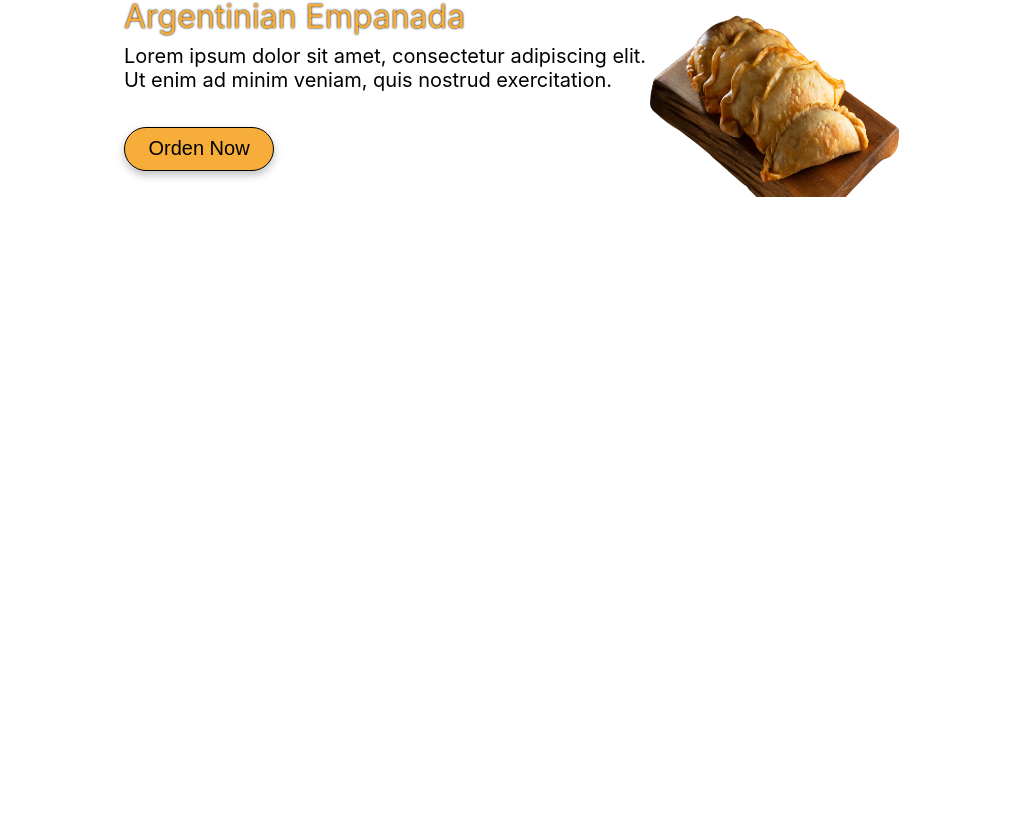
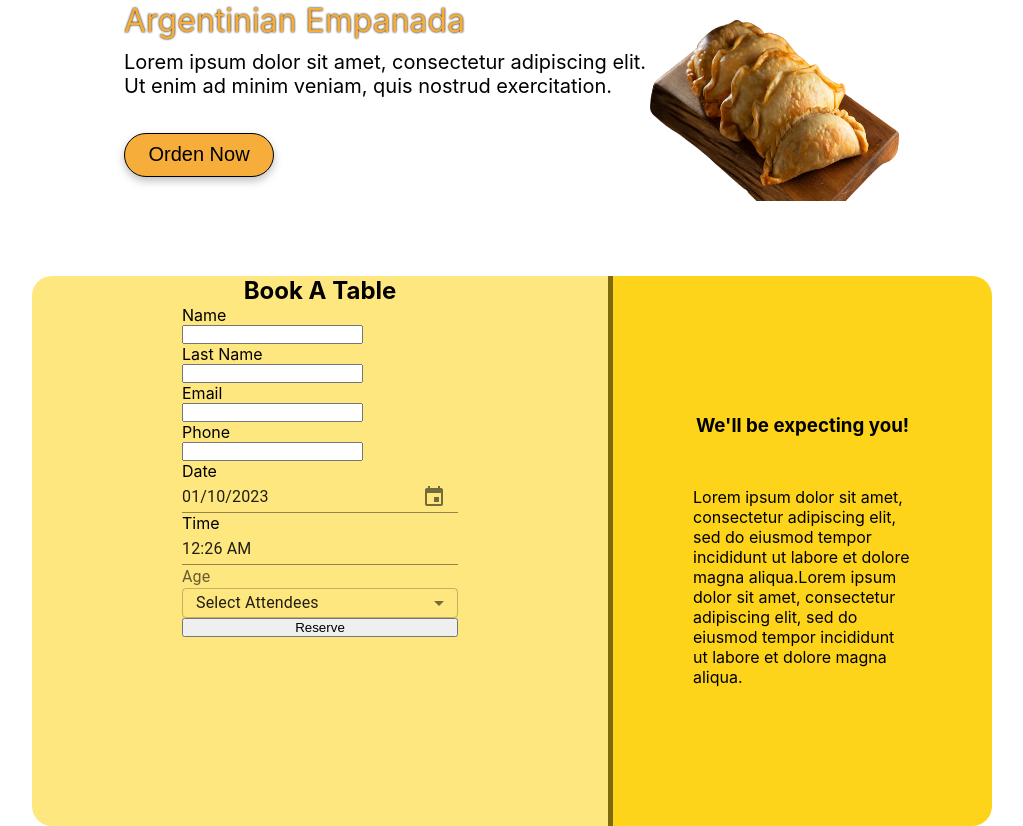
Before and after one commit to JaviK07/LittleLemonV2, a React (Create React App) app: page / in a window 1280 px wide. Shown: the part 2040-2866 px from the top of the page, without its empty margins (128-1151 px from the left). Before the commit the page ends 2312 px from the top, so only its background shows below. Built offline with nearby package versions, Linux system fonts and the light colour scheme.

Commit message:
form inthemaking

```diff
--- a/package.json
+++ b/package.json
@@ -4,8 +4,11 @@
   "private": true,
   "dependencies": {
     "@date-io/date-fns": "^1.3.13",
+    "@emotion/react": "^11.10.5",
+    "@emotion/styled": "^11.10.5",
     "@material-ui/core": "^4.12.4",
     "@material-ui/pickers": "^3.3.10",
+    "@mui/material": "^5.11.7",
     "@testing-library/jest-dom": "^5.16.5",
     "@testing-library/react": "^13.4.0",
     "@testing-library/user-event": "^13.5.0",
--- /dev/null
+++ b/src/components/Form.jsx
@@ -0,0 +1,136 @@
+import { BrowserRouter, Routes, Route, Link } from 'react-router-dom';
+import styles from "../styles/Form.module.css"
+import { useForm } from "react-hook-form";
+import { DatePicker, TimePicker, KeyboardDatePicker } from '@material-ui/pickers';
+import { Select, MenuItem, InputLabel } from '@mui/material';
+import { useState } from 'react';
+import { datePickerDefaultProps } from '@material-ui/pickers/constants/prop-types';
+
+
+
+function Form () {
+    const [quantity, setQuantity] = useState("")
+
+    const handleChange = (e) =>{
+        setQuantity(e.target.value)
+    }
+
+
+    const [fecha, cambiarFecha ] = useState(new Date());
+
+
+    const { register, formState:{ errors, isSubmitSuccessful }, handleSubmit, reset } = useForm()
+
+
+    const onSubmit = (data) =>{
+        console.log(data);
+        alert("Reserve Successful")
+        reset()
+    }
+
+
+
+    return (
+
+        <div className={styles.Reserve} id="form">
+
+            <form onSubmit={handleSubmit(onSubmit)}>
+
+                <div className={styles.formContainer}>
+                <h2 className={styles.form__h2} style={{textAlign:"center"}}>Book A Table</h2>
+                    <div>
+                        <label className={styles.label} >Name</label>
+                        <input className={styles.input} style={{display:'flex', justifycontent:"center", textAlign:"center"}}type="text" name="" {...register("name", {
+                            required: true,
+                            minLength:2
+
+                            } )}/>
+                            {errors.name?.type === "required" && <p>The field must be completed to continue</p> }
+                            {errors.name?.type === "minLength" && <p>The field must have more than two letters</p>}
+                    </div>
+
+                    <div className={styles.sections} >
+                        <label className={styles.label} >Last Name</label>
+                        <input className={styles.input} style={{display:'flex', justifycontent:"center", textAlign:"center"}}type="text" name="" {...register("lastName", {
+                            required: true
+                        })} />
+                        {errors.name?.type === "required" && <p>The field must be completed to continue</p> }
+
+                    </div>
+
+                    <div>
+                        <label className={styles.label} >Email</label>
+                        <input className={styles.Email} style={{display:'flex', justifycontent:"center", textAlign:"center"}}/>
+                        {errors.name?.type === "required" && <p>The field must be completed to continue</p> }
+                    </div>
+
+                    <div>
+                        <label className={styles.label} >Phone</label>
+                        <input className={styles.Phone} style={{display:'flex', justifycontent:"center", textAlign:"center"}} />
+                        {errors.name?.type === "required" && <p>The field must be completed to continue</p> }
+                    </div>
+
+                    <div>
+                        <label className={styles.label} >Date</label>
+                        <KeyboardDatePicker style={{display:'flex', justifycontent:"center", textAlign:"center"}} className={styles.picker} onChange={cambiarFecha}
+                        value={fecha}
+                        format="MM/dd/yyyy"
+                        variant="inline"
+
+                        />
+                        {/* <input className={styles.input} type="date" name="" {...register("date", {
+                            required: true
+                        })} /> */}
+                        {errors.name?.type === "required" && <p>The field must be completed to continue</p> }
+                    </div>
+
+                    <div>
+                        <label className={styles.label} >Time</label>
+                        <TimePicker style={{display:'flex', justifycontent:"center", textAlign:"center"}} className={styles.input} name="" min="09:00" max="18:00" {...register("time", {
+                            required: true
+                        })} />
+                        {errors.name?.type === "required" && <p>The field must be completed to continue</p> }
+                        {/* {isSubmitSuccessful} */}
+                    </div>
+
+                    <div>
+                    <InputLabel id="label">Age</InputLabel>
+                        <Select  style={{ height: 30 }} labelId="label" id="select" value={quantity} onChange={handleChange} displayEmpty fullWidth>
+                            <MenuItem value="" disabled>Select Attendees</MenuItem>
+                            <MenuItem value={1}>One</MenuItem>
+                            <MenuItem value={2}>Two</MenuItem>
+                            <MenuItem value={3}>Three</MenuItem>
+                            <MenuItem value={4}>Four</MenuItem>
+                        </Select>
+                    {/* <Select fullWidth InputLabel='Select Attendees'>
+                            <option value={1}>One</option>
+                            <option value={2}>Two</option>
+                            <option value={3}>Three</option>
+                            <option value={4}>Four</option>
+                        </Select> */}
+                        {errors.name?.type === "required" && <p>The field must be completed to continue</p> }
+                    </div>
+
+                    <input className={styles.submit} type="submit" value="Reserve" name='' {...register("submit", {
+                            // {isSubmitSuccessful}
+                        })}/>
+                </div>
+
+
+
+            </form>
+                <div className={styles.card}>
+                    <h3 className={styles.card__h3}>
+                        We'll be expecting you!
+                    </h3>
+                    <p className={styles.card__p}>
+                        Lorem ipsum dolor sit amet, consectetur adipiscing elit, sed do eiusmod tempor incididunt ut labore et dolore magna aliqua.Lorem ipsum dolor sit amet, consectetur adipiscing elit, sed do eiusmod tempor incididunt ut labore et dolore magna aliqua.
+                    </p>
+                </div>
+        </div>
+
+    )
+
+}
+
+export default Form
--- a/src/components/Home.jsx
+++ b/src/components/Home.jsx
@@ -3,7 +3,7 @@ import styles from "../styles/Home.module.css";
 import Navbar from "../components/Navbar.jsx";
 import Main from "../components/Main.jsx";
 import Aside from "./aside.jsx";
-import Reserve from "../components/Reserve.jsx";
+import Form from "../components/Form.jsx";
 import Footer from "../components/Footer.jsx";
 
 
@@ -16,6 +16,7 @@ function Home () {
         <Navbar />
         <Main />
         <Aside />
+        <Form />
         {/* <Footer /> */}
         </div>
     )
--- a/src/index.css
+++ b/src/index.css
@@ -11,6 +11,8 @@ body {
   background-size: cover;
   max-height: 869px ;
   scroll-behavior: smooth;
+
+
 }
 @media (max-width: 850px) {
   body{
@@ -18,9 +20,33 @@ body {
     overflow-x: hidden;
   }
 
+
 }
 
+.MuiPickersToolbar-toolbar {
+  background-color: #F6AD3A !important;
+}
+.MuiPickersDay-daySelected {
+  color: #fff;
+  font-weight: 500;
+  background-color: #F6AD3A !important;
+}
 
+.MuiButton-textPrimary {
+  color: #000 !important;
+}
+
+.MuiPickersClockPointer-pointer {
+  background-color: #F6AD3A !important;
+
+}
+.MuiPickersClock-pin {
+  background-color: #F6AD3A !important;
+}
+.MuiPickersClockPointer-thumb {
+  background-color: #F6AD3A !important;
+  border: 14px solid #F6AD3A !important;
+}
 
 
 
@@ -37,4 +63,6 @@ html {
   padding: 0;
   box-sizing: border-box;
   overflow-x: none;
+
+
 }
--- a/src/index.js
+++ b/src/index.js
@@ -3,11 +3,15 @@ import ReactDOM from 'react-dom/client';
 import './index.css';
 import App from './App';
 import reportWebVitals from './reportWebVitals';
+import { MuiPickersUtilsProvider } from '@material-ui/pickers';
+import DateFnsUtils from "@date-io/date-fns";
 
 const root = ReactDOM.createRoot(document.getElementById('root'));
 root.render(
   <React.StrictMode>
-    <App />
+    <MuiPickersUtilsProvider utils={DateFnsUtils}>
+        <App />
+    </MuiPickersUtilsProvider>
   </React.StrictMode>
 );
 
--- /dev/null
+++ b/src/styles/Form.module.css
@@ -0,0 +1,60 @@
+.picker{
+    /* background-color: red; */
+    width: max-content;
+}
+
+.formContainer{
+    background: rgba(253, 208, 0, .5);
+    height: 550px;
+    display: flex;
+    flex-direction: column;
+    padding-left: 150px;
+    padding-right: 150px;
+    border-radius: 20px 0px 0px 20px;
+}
+
+.Reserve{
+    display: flex;
+    flex-direction: row;
+    /* background-color: yellow; */
+    justify-content: center;
+    align-items: center;
+    width: 100%;
+
+}
+
+.card{
+    background: rgba(253, 208, 0, .9);
+    height: 550px;
+    display: flex;
+    flex-direction: column;
+    justify-content: center;
+    align-items: center;
+    width: 30%;
+
+    padding-left: 80px;
+    padding-right: 80px;
+    border-radius: 0px 20px 20px 0px;
+    border-left: 5px solid rgba(0, 0, 0, .5);
+}
+.card__h3{
+    margin-bottom: 50px;
+}
+
+.MuiInputBase-input {
+    font: inherit;
+    color: currentColor;
+    width: 100%;
+    border: 0;
+    height: 1.1876em;
+    margin: 0;
+    display: block;
+    padding: 6px 0 7px;
+    min-width: 0;
+    background: none;
+    box-sizing: content-box;
+    animation-name: mui-auto-fill-cancel;
+    letter-spacing: inherit;
+    animation-duration: 10ms;
+    -webkit-tap-highlight-color: transparent;
+}
```
Also changed, not shown: src/App.css (line endings or trailing spaces), 1 other file (tests, documents, lock files or other folders).
